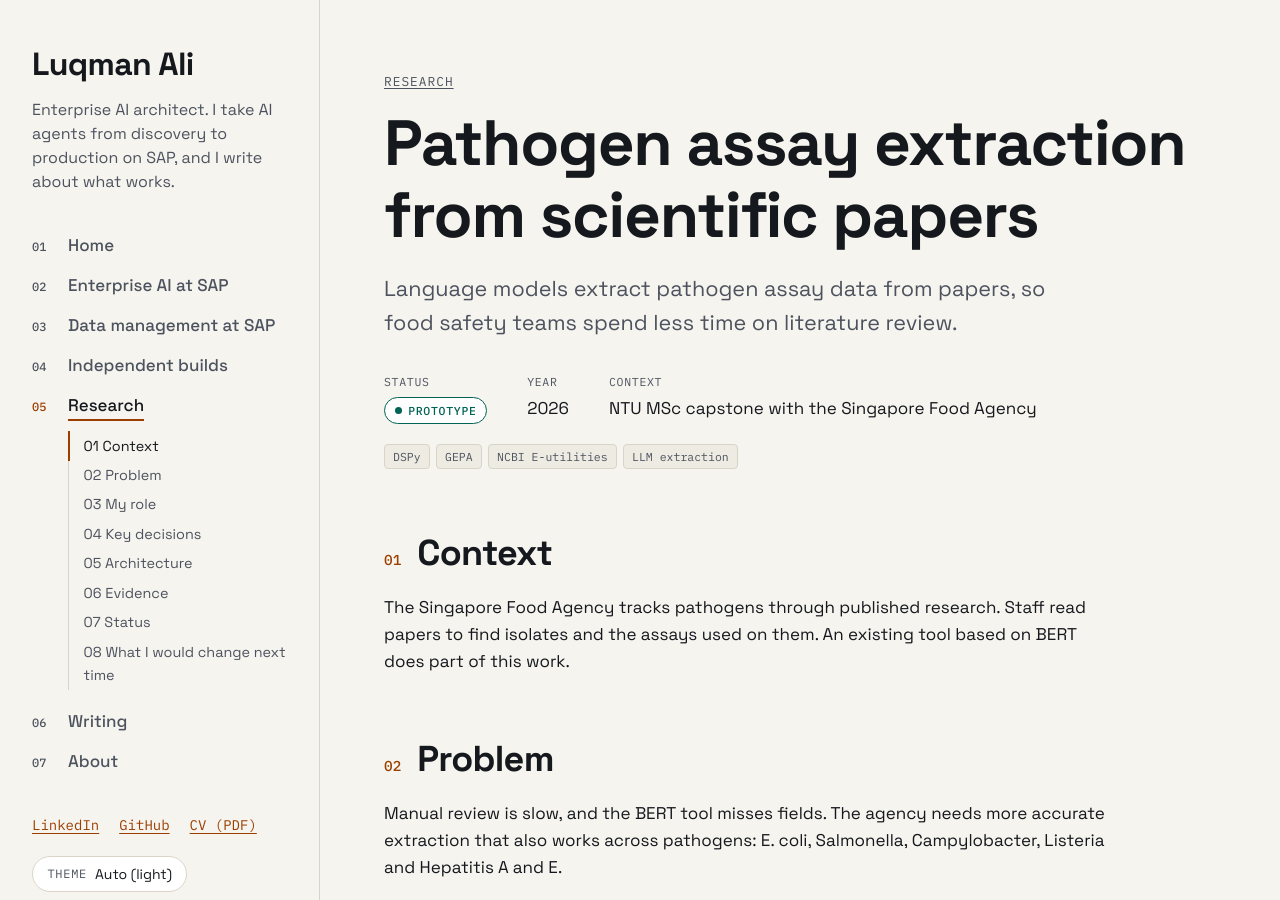
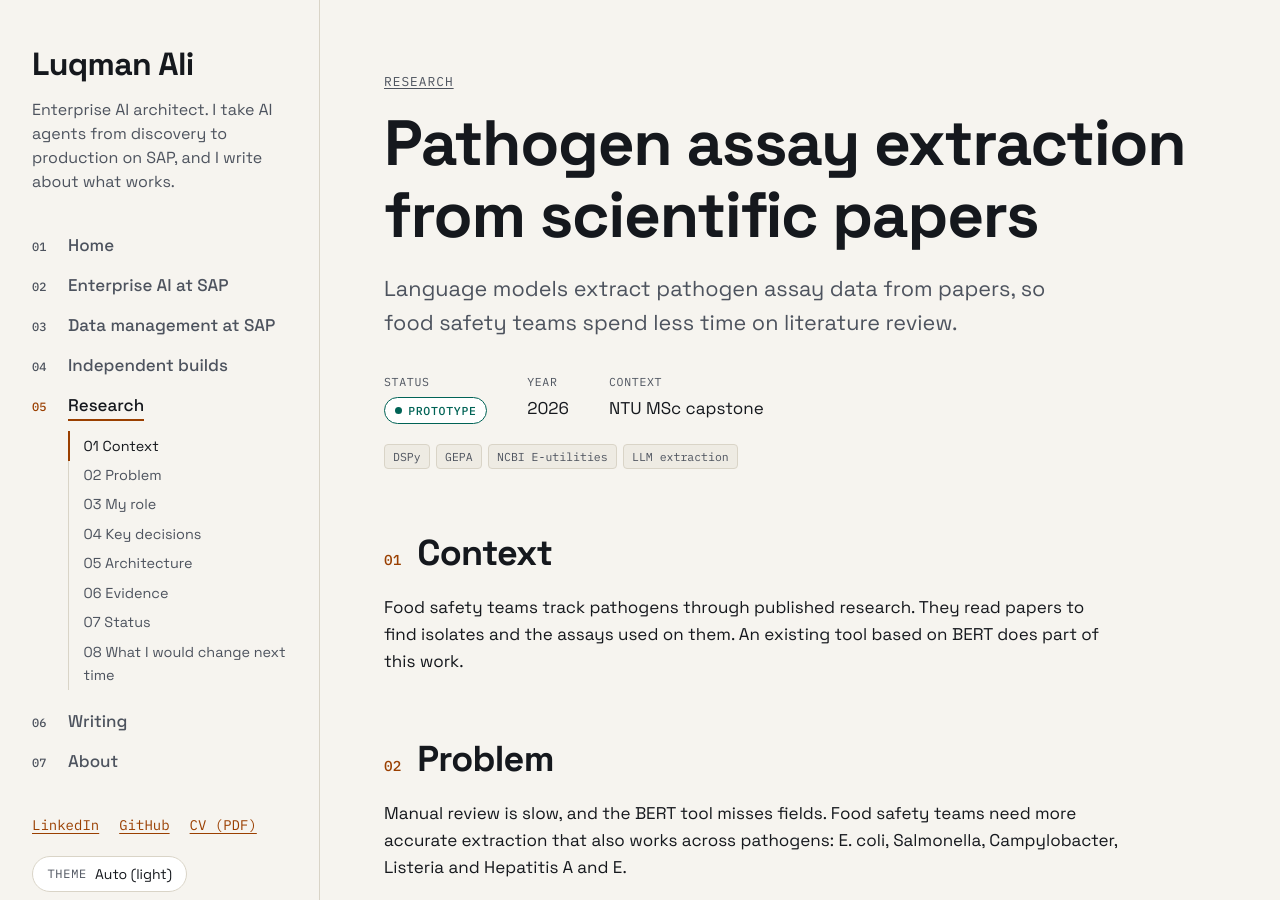
Before and after one commit to Lookieman/lookieman.github.io, a Jekyll site: the page built from _research/pathogen-extraction-sfa.md, in a window 1280 px wide and 900 px high. Built offline with Jekyll 4.4.1, drawn with Linux system fonts in a browser that asks for light colours.

Commit message:
Remove Singapore Food Agency attribution from capstone page
The capstone is shown as an NTU MSc capstone only. The agency
agreement was signed after the report was complete.

Co-Authored-By: Claude Opus 5.5 <noreply@anthropic.com>
Claude-Session: https://claude.ai/code/session_01RmmXsNABKM19quWj3JxNSZ

```diff
--- a/_research/pathogen-extraction-sfa.md
+++ b/_research/pathogen-extraction-sfa.md
@@ -3,7 +3,7 @@ title: Pathogen assay extraction from scientific papers
 group: research
 status: Prototype
 year: 2026
-descriptor: NTU MSc capstone with the Singapore Food Agency
+descriptor: NTU MSc capstone
 summary: Language models extract pathogen assay data from papers, so food safety teams spend less time on literature review.
 tags: [DSPy, GEPA, NCBI E-utilities, LLM extraction]
 repo:
@@ -17,11 +17,11 @@ diagram: |
 
 ## Context
 
-The Singapore Food Agency tracks pathogens through published research. Staff read papers to find isolates and the assays used on them. An existing tool based on BERT does part of this work.
+Food safety teams track pathogens through published research. They read papers to find isolates and the assays used on them. An existing tool based on BERT does part of this work.
 
 ## Problem
 
-Manual review is slow, and the BERT tool misses fields. The agency needs more accurate extraction that also works across pathogens: E. coli, Salmonella, Campylobacter, Listeria and Hepatitis A and E.
+Manual review is slow, and the BERT tool misses fields. Food safety teams need more accurate extraction that also works across pathogens: E. coli, Salmonella, Campylobacter, Listeria and Hepatitis A and E.
 
 ## My role
 
```
